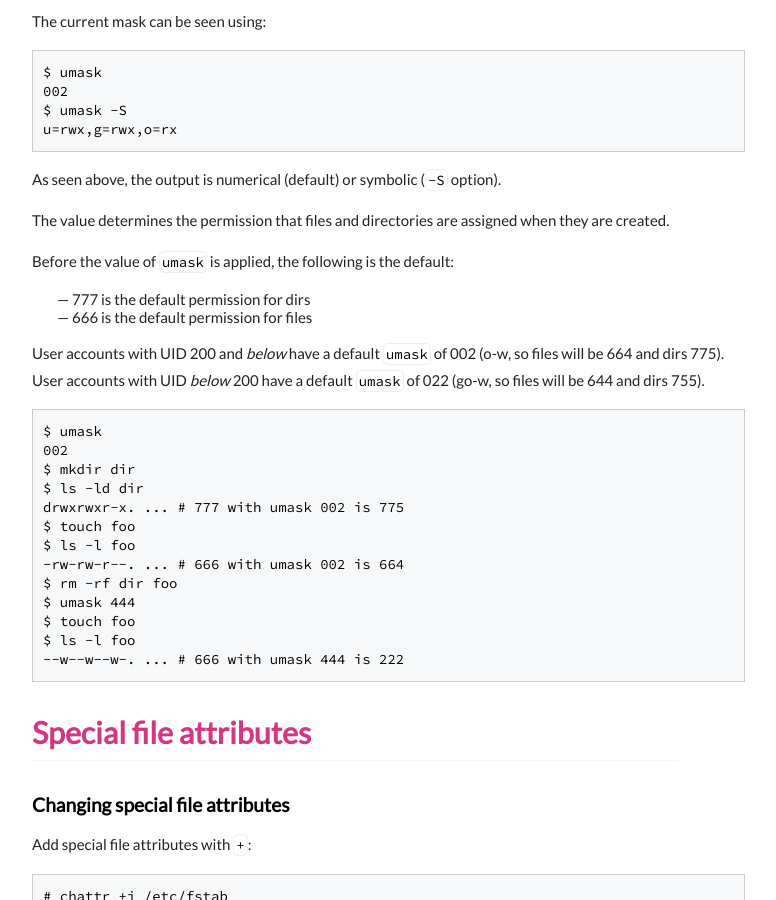
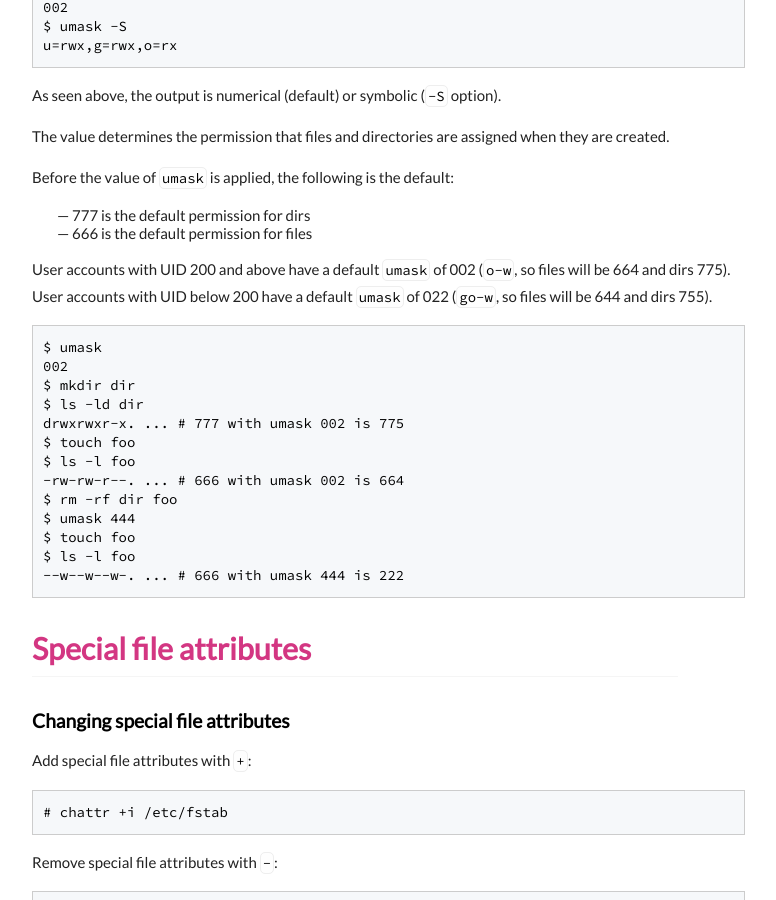
Before and after one commit to execas/execas.github.io, a Jekyll site: the page built from _posts/2018-10-21-linux-ownership-permissions-and-special-attributes.md, in a window 1280 px wide and 900 px high, scrolled down 3434 px. Shown: the whole window, without its empty margins (249-1025 px from the left). Built offline with Jekyll 4.4.1, drawn with Linux system fonts in a browser that asks for light colours; some of the changed text lies outside the part shown.

Commit message:
Update 2018-10-21-linux-ownership-permissions-and-special-attributes.md

````diff
--- a/_posts/2018-10-21-linux-ownership-permissions-and-special-attributes.md
+++ b/_posts/2018-10-21-linux-ownership-permissions-and-special-attributes.md
@@ -171,8 +168,8 @@ Before the value of `umask` is applied, the following is the default:
 - 777 is the default permission for dirs
 - 666 is the default permission for files
 
-User accounts with UID 200 and *below* have a default `umask` of 002 (o-w, so files will be 664 and dirs 775).
-User accounts with UID *below* 200 have a default `umask` of 022 (go-w, so files will be 644 and dirs 755).
+User accounts with UID 200 and above have a default `umask` of 002 (`o-w`, so files will be 664 and dirs 775).
+User accounts with UID below 200 have a default `umask` of 022 (`go-w`, so files will be 644 and dirs 755).
 
 ```bash
 $ umask
````
Also changed, not shown: other parts of _posts/2018-10-21-linux-ownership-permissions-and-special-attributes.md (+3 -6 lines).
